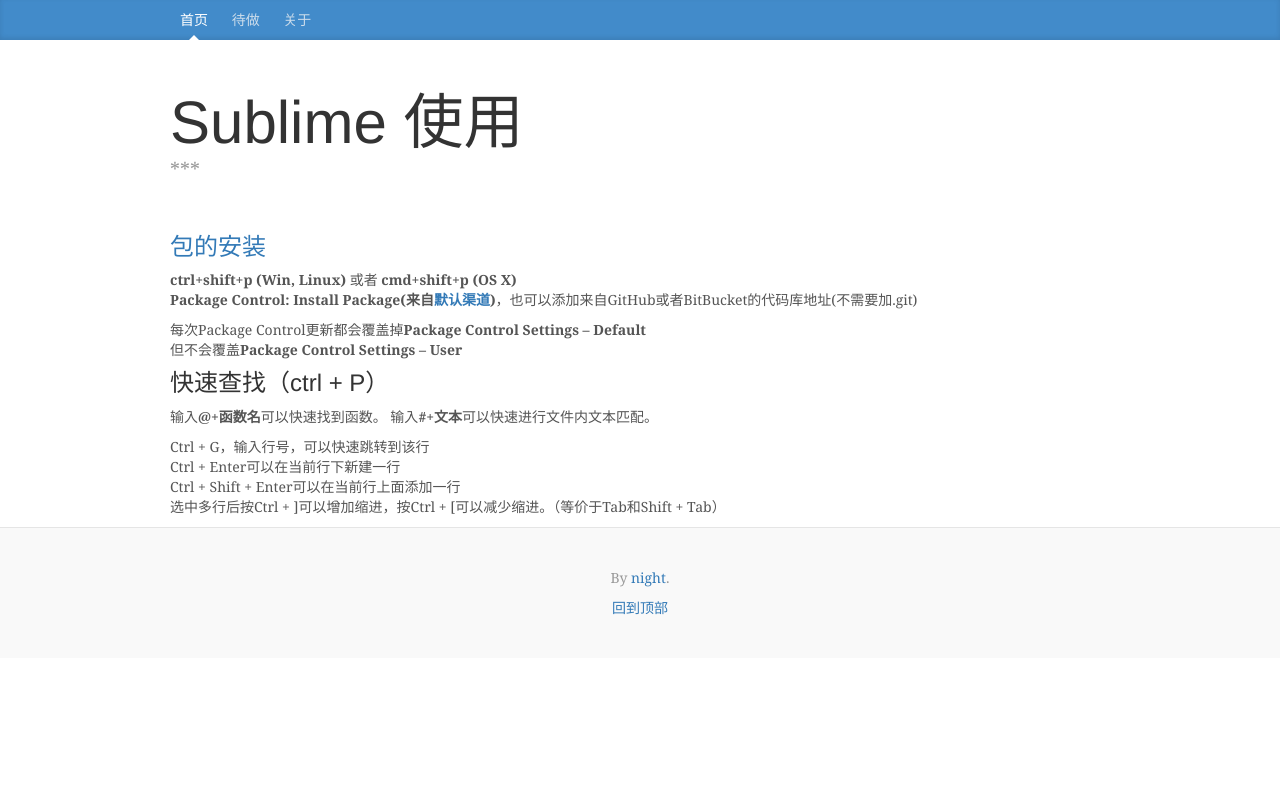
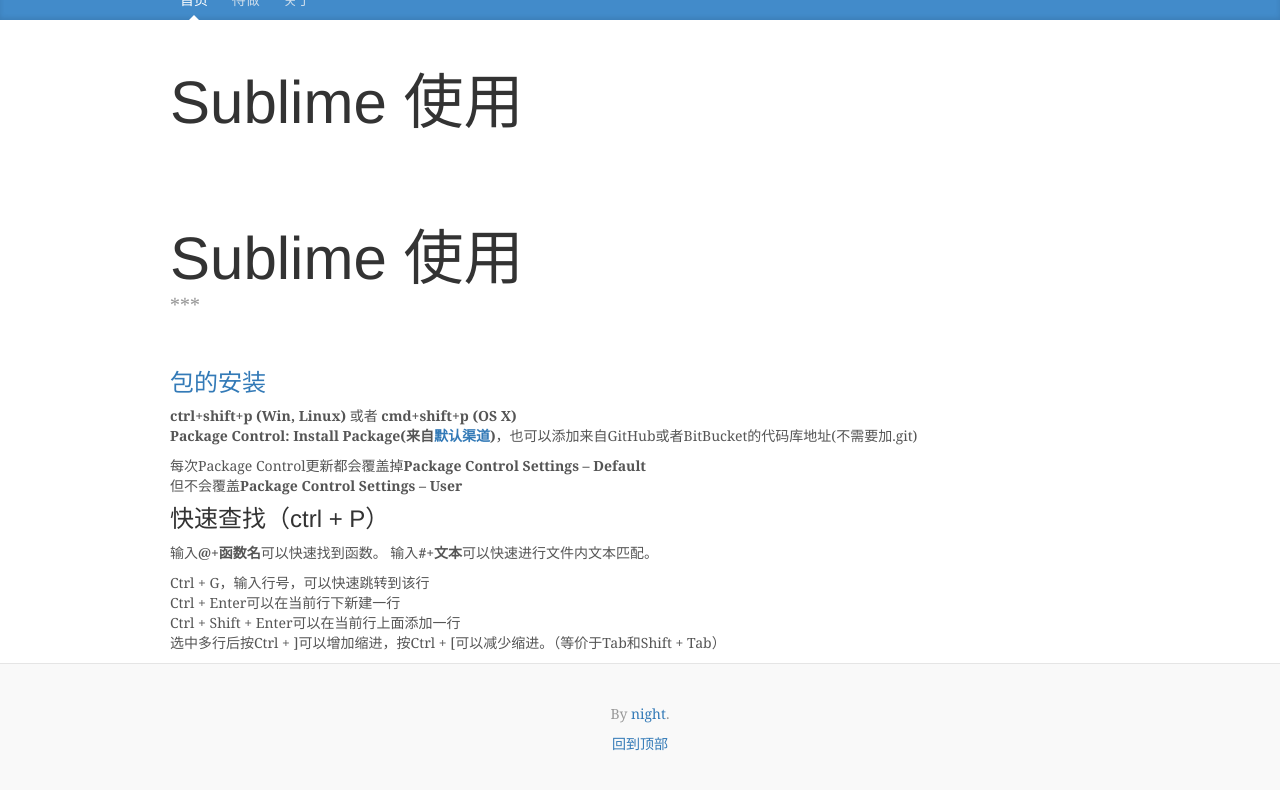
Before and after one commit to night1008/night1008.github.io, a Jekyll site: the page built from _posts/2016-10-16-sublime-usage.html, in a window 1280 px wide. Shown: the top 790 px of the page. Built offline with Jekyll 4.4.1, drawn with Linux system fonts in a browser that asks for light colours.

Commit message:
change layout

```diff
--- a/_layouts/default.html
+++ b/_layouts/default.html
@@ -13,9 +13,9 @@
         <!-- custom core CSS -->
         <link href="{{'/assets/css/custom.css' | relative_url }}" rel="stylesheet">
 
-	　　<title>{{ page.title }}</title>
+        <title>{{ page.title }}</title>
 	</head>
-　　<body>
+    <body>
         <div id="top" class="blog-masthead">
             <div class="container">
                 <nav class="blog-nav">
@@ -26,7 +26,18 @@
             </div>
         </div>
         <div class="container" style="min-height:480px;">
-            {{ content }}
+            <div class="blog-header">
+                <h1 class="blog-title">{{ page.title }}</h1>
+                <p class="lead blog-description">
+                    {{ page.description }}
+                </p>
+            </div>
+
+            <div class="row">
+                <div class="col-md-12">
+                    {{ content }}
+                </div>
+            </div>
         </div>
         <footer class="blog-footer">
             <p>
--- a/_posts/2016-10-16-hello-world.html
+++ b/_posts/2016-10-16-hello-world.html
@@ -1,6 +1,7 @@
 ---
 layout: default
 title: 你好，世界
+description: ''
 ---
 <h2>{{ page.title }}</h2>
 <p>我的第一篇文章</p>
--- a/_posts/2016-10-16-python-advices.html
+++ b/_posts/2016-10-16-python-advices.html
@@ -1,6 +1,7 @@
 ---
 layout: default
 title: Python 建议
+description: ''
 ---
 
 <div class="blog-header">
--- a/_posts/2016-10-16-sublime-usage.html
+++ b/_posts/2016-10-16-sublime-usage.html
@@ -1,6 +1,7 @@
 ---
 layout: default
 title: Sublime 使用
+description: ''
 ---
 
 <div class="blog-header">
--- a/_posts/2016-10-23-mysql.html
+++ b/_posts/2016-10-23-mysql.html
@@ -1,6 +1,7 @@
 ---
 layout: default
 title: Mysql 知识
+description: ''
 ---
 
 <div class="blog-header">
```
Also changed, not shown: _posts/2016-11-09-celery.md (+4 -1 lines).
